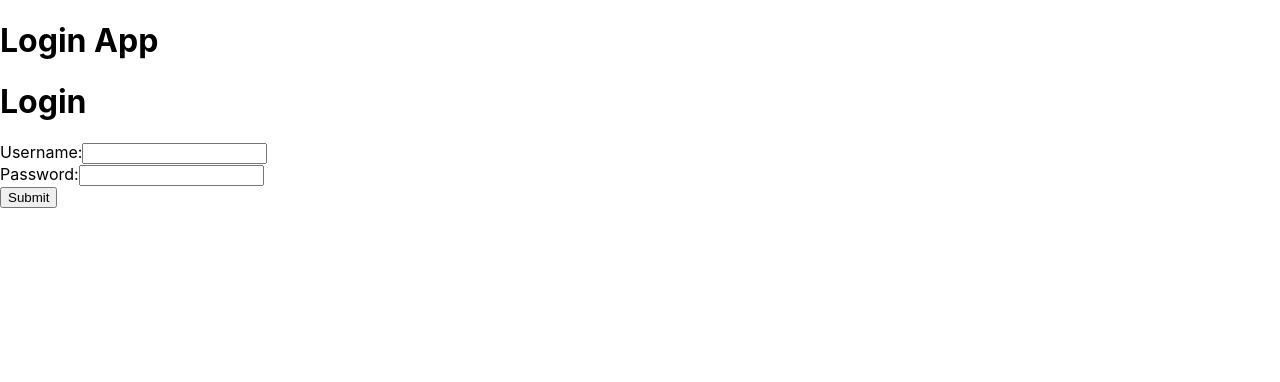
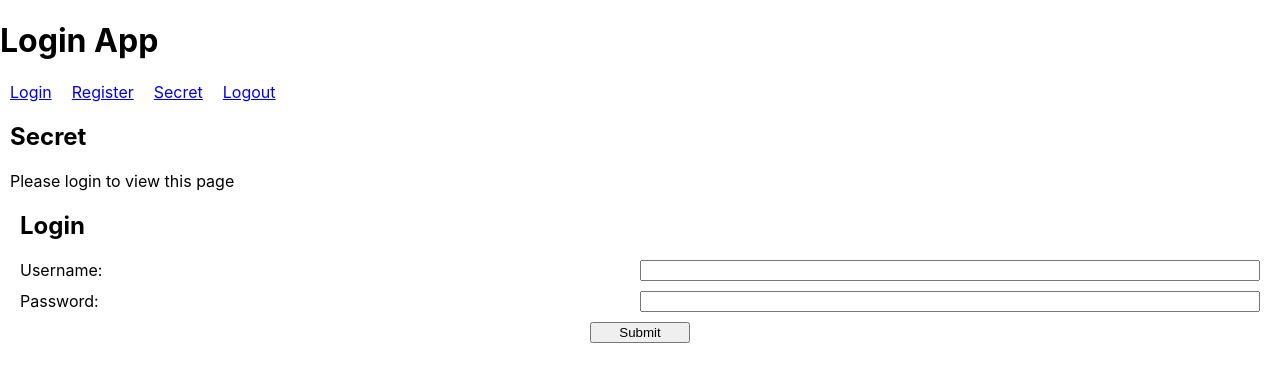
Before and after one commit to eightys3v3n/goodlawyer_application, a React (Create React App) app in the folder react_app/: page /secret in a window 1280 px wide. Shown: the top 382 px of the page. Built offline with nearby package versions, Linux system fonts and the light colour scheme; the HTML template or start-up script is replaced by a standard one.

Commit message:
Made NavBar component

```diff
--- a/react_app/src/components/App/App.css
+++ b/react_app/src/components/App/App.css
@@ -1,38 +1,3 @@
-.App {
-  text-align: center;
+.root {
+  margin: 10px 10px 10px 10px;
 }
-
-.App-logo {
-  height: 40vmin;
-  pointer-events: none;
-}
-
-@media (prefers-reduced-motion: no-preference) {
-  .App-logo {
-    animation: App-logo-spin infinite 20s linear;
-  }
-}
-
-.App-header {
-  background-color: #282c34;
-  min-height: 100vh;
-  display: flex;
-  flex-direction: column;
-  align-items: center;
-  justify-content: center;
-  font-size: calc(10px + 2vmin);
-  color: white;
-}
-
-.App-link {
-  color: #61dafb;
-}
-
-@keyframes App-logo-spin {
-  from {
-    transform: rotate(0deg);
-  }
-  to {
-    transform: rotate(360deg);
-  }
-}
--- a/react_app/src/components/App/App.js
+++ b/react_app/src/components/App/App.js
@@ -3,6 +3,7 @@ import { BrowserRouter, Route, Switch } from 'react-router-dom';
 
 import './App.css';
 
+import NavBar from "../NavBar/NavBar";
 import Login from "../Login/Login";
 import Register from "../Register/Register";
 import Secret from "../Secret/Secret";
@@ -16,15 +17,19 @@ export default function App() {
       <BrowserRouter>
         <Switch>
           <Route path="/login">
+            <NavBar />
             <Login />
           </Route>
           <Route path="/register">
+            <NavBar />
             <Register />
           </Route>
           <Route path="/secret">
+            <NavBar />
             <Secret />
           </Route>
           <Route path="/logout">
+            <NavBar />
             <Logout />
           </Route>
         </Switch>
--- /dev/null
+++ b/react_app/src/components/Login/Login.css
@@ -0,0 +1,13 @@
+
+
+.body form {
+  display: grid;
+  grid-template-columns: 1fr 1fr;
+  row-gap: 10px;
+}
+
+input[type="submit"] {
+  grid-column: 1 / span 2;
+  margin: auto;
+  min-width: 100px;
+}
--- a/react_app/src/components/Login/Login.js
+++ b/react_app/src/components/Login/Login.js
@@ -1,7 +1,7 @@
 import React, { useState } from 'react';
 import Token from "../App/Token";
 
-// import './Login.css';
+import './Login.css';
 
 
 async function loginUser(creds) {
@@ -47,29 +47,26 @@ export default function Login({ setToken }) {
   }
 
   return (
-    <div>
+    <div className="root">
       <header className="Login">
-        <h1>Login</h1>
-        <title>Login</title>
+        <h2>Login</h2>
       </header>
-      <section id="login_form">
+      <section className="body">
         <form onSubmit={handleSubmit}>
           <label>
             Username:
+          </label>
           <input
             type="text"
             name="username"
             onChange={e => setUserName(e.target.value)} />
-          </label>
-          <br />
           <label>
             Password:
+          </label>
           <input
             type="password"
             name="password"
             onChange={e => setPassword(e.target.value)} />
-          </label>
-          <br />
           <input type="submit" value="Submit" />
         </form>
       </section>
--- a/react_app/src/components/Logout/Logout.js
+++ b/react_app/src/components/Logout/Logout.js
@@ -1,7 +1,7 @@
 import React, { useState } from 'react';
 import Token from "../App/Token";
 
-// import './Logout.css';
+import './Logout.css';
 
 
 export default function Logout() {
@@ -10,13 +10,12 @@ export default function Logout() {
   removeToken();
 
   return (
-    <div>
+    <div className="root">
       <header className="Logout">
-        <h1>Logout</h1>
-        <title>Logout</title>
+        <h2>Logout</h2>
       </header>
-      <section>
-      <p>You have logged out</p>
+      <section className="body">
+        <p>You have logged out</p>
       </section>
     </div>
   );
--- /dev/null
+++ b/react_app/src/components/NavBar/NavBar.css
@@ -0,0 +1,10 @@
+.NavBar {
+  display: flex;
+  flex: flex-shrink;
+  justify-content: flex-start;
+}
+
+.NavBarElement {
+  padding-left: 10px;
+  padding-right: 10px;
+}
--- /dev/null
+++ b/react_app/src/components/NavBar/NavBar.js
@@ -0,0 +1,35 @@
+import React from "react";
+import { NavLink } from 'react-router-dom';
+import "./NavBar.css";
+
+
+export default function NavBar() {
+  return (
+    <div className="NavBar">
+      <NavLink
+        className="NavBarElement"
+        to="/login"
+      >
+        Login
+      </NavLink>
+      <NavLink
+        className="NavBarElement"
+        to="/register"
+      >
+        Register
+      </NavLink>
+      <NavLink
+        className="NavBarElement"
+        to="/secret"
+      >
+        Secret
+      </NavLink>
+      <NavLink
+        className="NavBarElement"
+        to="/logout"
+      >
+        Logout
+      </NavLink>
+    </div>
+  );
+}
--- /dev/null
+++ b/react_app/src/components/Register/Register.css
@@ -0,0 +1,11 @@
+.body form {
+  display: grid;
+  grid-template-columns: 1fr 1fr;
+  row-gap: 10px;
+}
+
+input[type="submit"] {
+  grid-column: 1 / span 2;
+  margin: auto;
+  min-width: 100px;
+}
--- a/react_app/src/components/Register/Register.js
+++ b/react_app/src/components/Register/Register.js
@@ -1,6 +1,6 @@
 import React, { useState } from 'react';
 
-// import './Register.css';
+import './Register.css';
 
 
 async function registerUser(creds) {
@@ -38,37 +38,33 @@ export default function Register() {
   }
 
   return (
-    <div>
+    <div className="root">
       <header className="Register">
-        <h1>Register</h1>
-        <title>Register</title>
+        <h2>Register</h2>
       </header>
-      <section id="register_form">
+      <section className="body">
         <form onSubmit={handleSubmit}>
           <label>
             Username:
+          </label>
           <input
             type="text"
             name="username"
             onChange={e => setUserName(e.target.value)} />
-          </label>
-          <br />
           <label>
             Password:
+          </label>
           <input
             type="password"
             name="password"
             onChange={e => setPassword(e.target.value)} />
-          </label>
-          <br />
           <label>
             Confirm Password:
+          </label>
           <input
             type="password"
             name="confirm_password"
             onChange={e => setConfirmPassword(e.target.value)} />
-          </label>
-          <br />
           <input type="submit" value="Submit" />
         </form>
       </section>
--- a/react_app/src/components/Secret/Secret.js
+++ b/react_app/src/components/Secret/Secret.js
@@ -1,6 +1,6 @@
 import React, { useState } from 'react';
 
-// import './Secret.css';
+import './Secret.css';
 
 import Login from "../Login/Login";
 import Token from "../App/Token";
@@ -9,15 +9,29 @@ import Token from "../App/Token";
 export default function Secret() {
   const { token, setToken, removeToken } = Token();
   console.log("Using token "+token);
+  let content = null;
 
   if (!token) {
-    return <Login setToken={setToken}/>
+    content = (
+      <section className="body">
+        <p>Please login to view this page</p>
+        <Login setToken={setToken}/>
+      </section>
+    );
+  } else {
+    content = (
+    <section className="body">
+      <p>You are logged in, great!</p>
+    </section>
+    );
   }
 
   return (
-    <div>
-      <h1>Secret</h1>
-      <p>You can only view this page if you are logged in.</p>
+    <div className="root">
+      <header className="Secret">
+        <h2>Secret</h2>
+      </header>
+      {content}
     </div>
   );
 }
```
Also changed, not shown: react_app/src/components/Logout/Logout.css (added), react_app/src/components/Secret/Secret.css (added). Lines whose indentation alone changed are shown as unchanged.
